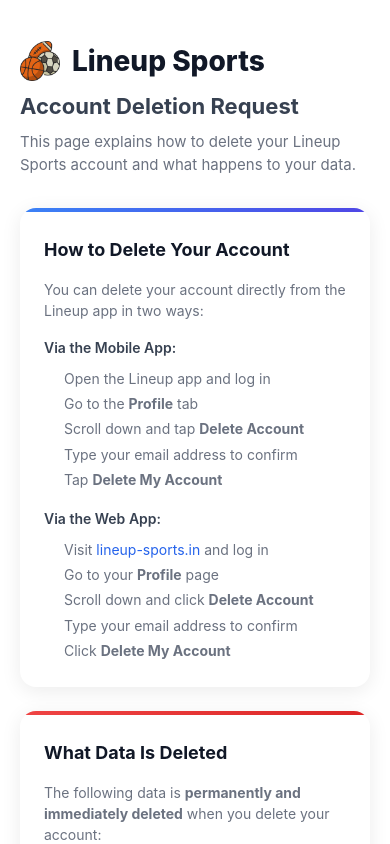
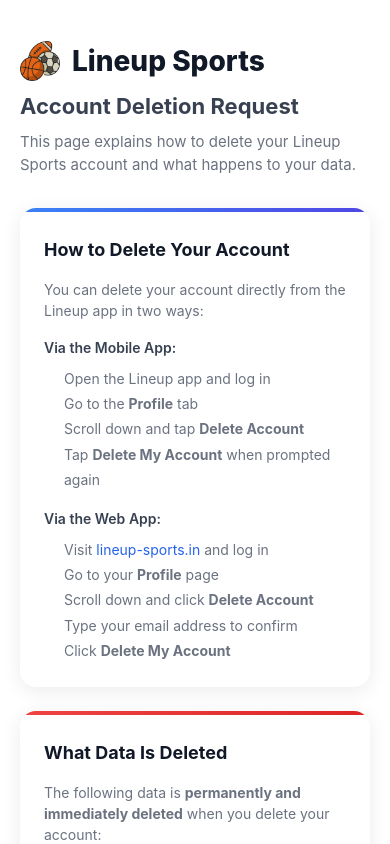
Before and after one commit to div-aigen/my-sports-app, a React (Vite) app in the folder web/: page /delete-account-info in a window 390 px wide. Shown: the top 844 px of the page. Built offline with nearby package versions, Linux system fonts and the light colour scheme; no server answers.

Commit message:
[ADD] deletion via mobile app

```diff
--- a/web/src/pages/DeleteAccountInfoPage.jsx
+++ b/web/src/pages/DeleteAccountInfoPage.jsx
@@ -34,8 +34,7 @@
                 <li>Open the Lineup app and log in</li>
                 <li>Go to the <strong>Profile</strong> tab</li>
                 <li>Scroll down and tap <strong>Delete Account</strong></li>
-                <li>Type your email address to confirm</li>
-                <li>Tap <strong>Delete My Account</strong></li>
+                <li>Tap <strong>Delete My Account</strong> when prompted again</li>
               </ol>
             </div>
             <div>
```
